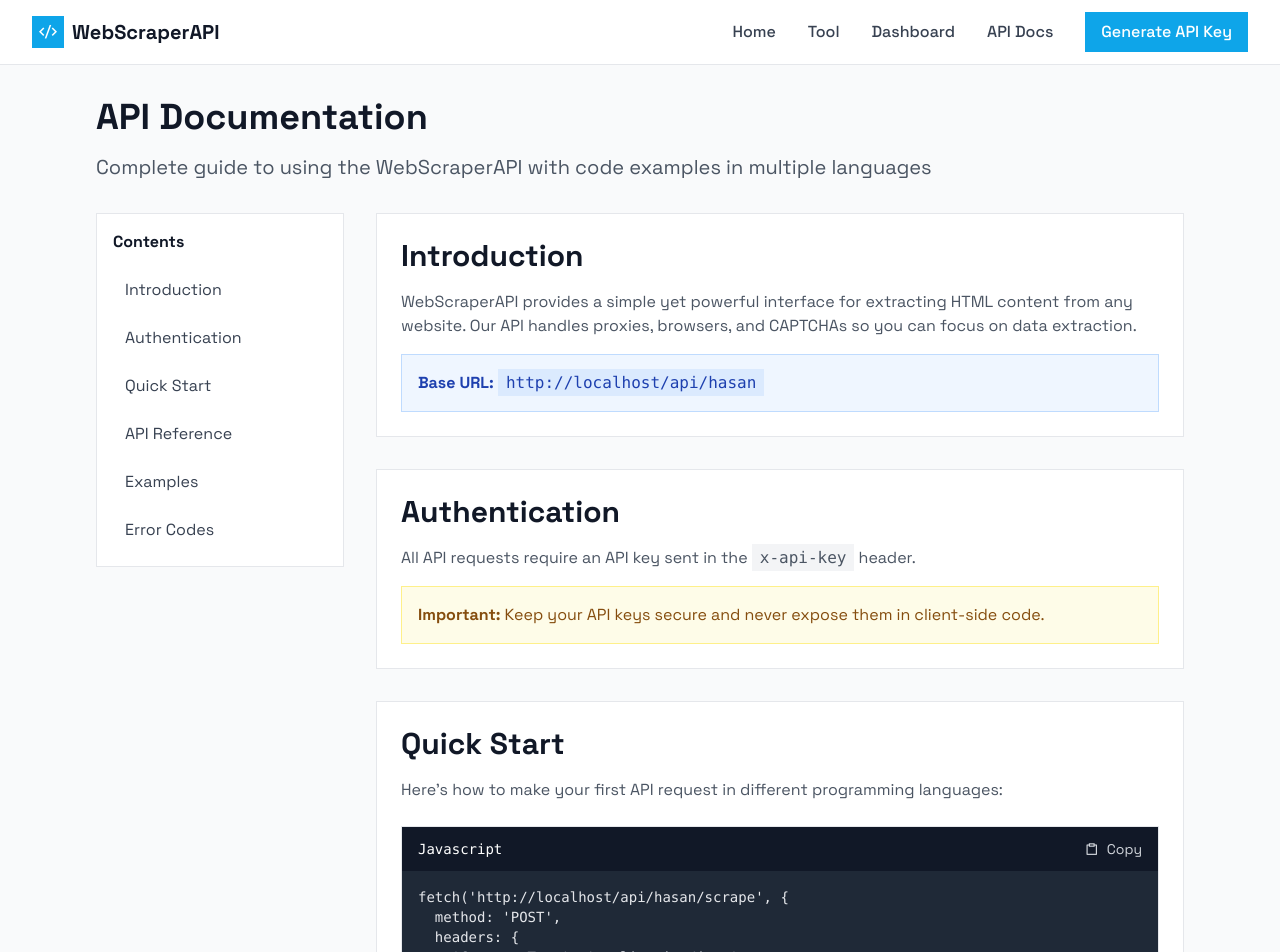
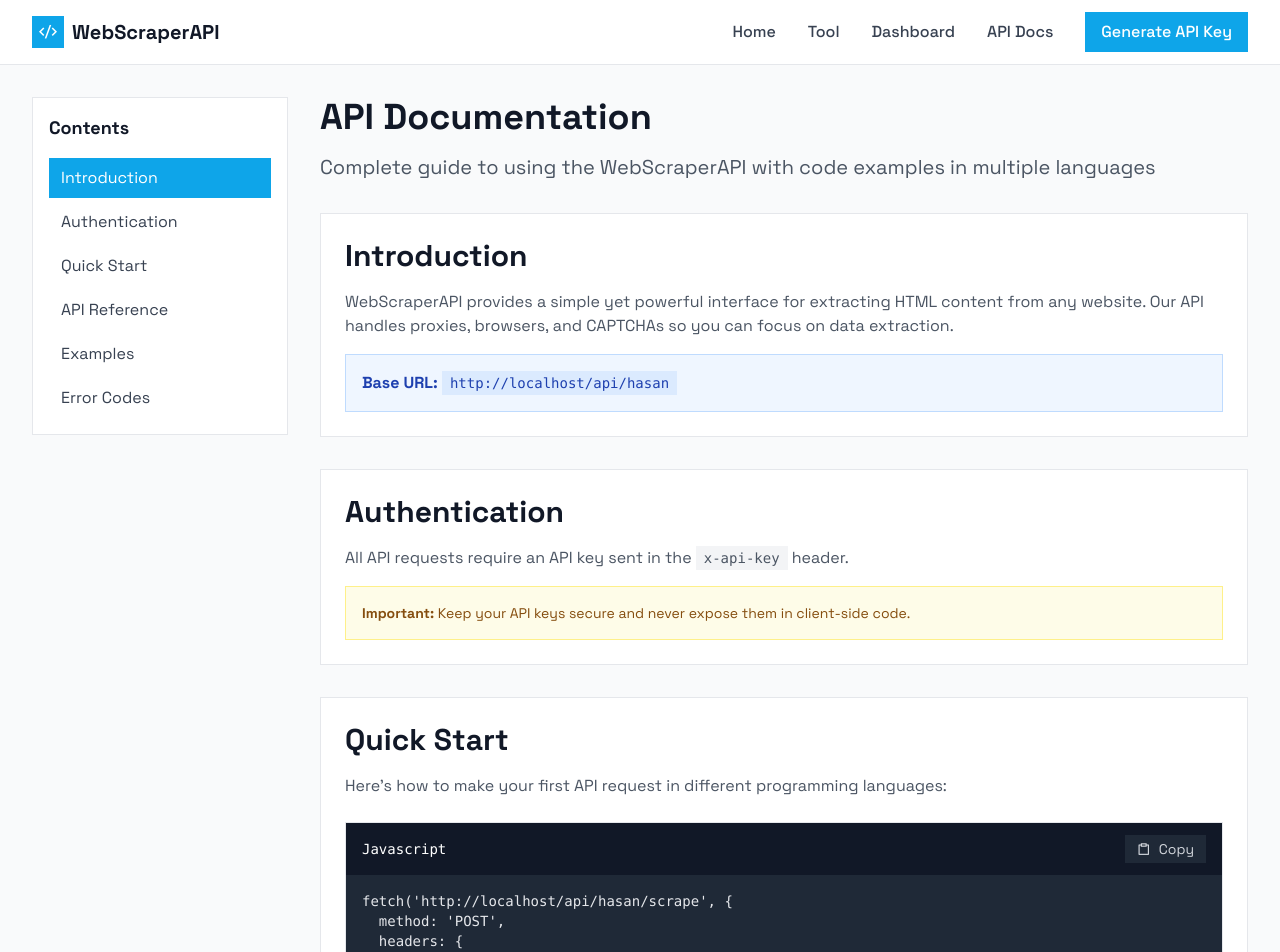
Before and after one commit to hasanxld/web-scraper, a Next.js app: page /docs in a window 1280 px wide. Shown: the top 952 px of the page. Built offline with nearby package versions, Linux system fonts and the light colour scheme.

Commit message:
Update docs.js

```diff
--- a/pages/docs.js
+++ b/pages/docs.js
@@ -6,6 +6,7 @@ import { useState, useEffect } from 'react'
 export default function Docs() {
   const [copiedLang, setCopiedLang] = useState('')
   const [websiteUrl, setWebsiteUrl] = useState('')
+  const [activeSection, setActiveSection] = useState('introduction')
 
   useEffect(() => {
     // Auto-detect current website URL
@@ -77,6 +78,15 @@ echo $response;
 ?>`
   }
 
+  const sections = [
+    { id: 'introduction', title: 'Introduction' },
+    { id: 'authentication', title: 'Authentication' },
+    { id: 'quick-start', title: 'Quick Start' },
+    { id: 'api-reference', title: 'API Reference' },
+    { id: 'examples', title: 'Examples' },
+    { id: 'error-codes', title: 'Error Codes' }
+  ]
+
   return (
     <>
       <Head>
@@ -89,35 +99,52 @@ echo $response;
       <Header />
 
       <main className="min-h-screen bg-gray-50 py-8">
-        <div className="max-w-6xl mx-auto px-4 sm:px-6 lg:px-8">
-          <div className="mb-8">
-            <h1 className="text-3xl md:text-4xl font-bold text-gray-900 mb-4">API Documentation</h1>
-            <p className="text-lg md:text-xl text-gray-600">
-              Complete guide to using the WebScraperAPI with code examples in multiple languages
+        <div className="max-w-7xl mx-auto px-4 sm:px-6 lg:px-8">
+          {/* Mobile Header */}
+          <div className="lg:hidden mb-6">
+            <h1 className="text-3xl font-bold text-gray-900 mb-4">API Documentation</h1>
+            <p className="text-gray-600">
+              Complete guide to using the WebScraperAPI
             </p>
           </div>
 
-          <div className="grid lg:grid-cols-4 gap-8">
-            {/* Mobile Friendly Sidebar */}
-            <div className="lg:col-span-1">
+          <div className="flex flex-col lg:flex-row gap-8">
+            {/* Mobile Friendly Sidebar - IMPROVED */}
+            <div className="lg:w-64 flex-shrink-0">
               <div className="bg-white border border-gray-200 rounded-lg p-4 sticky top-8">
-                <h3 className="font-bold text-gray-900 mb-4">Contents</h3>
-                <nav className="space-y-2">
-                  {['Introduction', 'Authentication', 'Quick Start', 'API Reference', 'Examples', 'Error Codes'].map((item) => (
-                    <a
-                      key={item}
-                      href={`#${item.toLowerCase().replace(' ', '-')}`}
-                      className="block px-3 py-2 text-gray-700 hover:bg-gray-100 rounded-md transition-colors"
+                <h3 className="font-bold text-gray-900 mb-4 text-lg">Contents</h3>
+                <nav className="space-y-1">
+                  {sections.map((section) => (
+                    <button
+                      key={section.id}
+                      onClick={() => {
+                        document.getElementById(section.id)?.scrollIntoView({ behavior: 'smooth' })
+                        setActiveSection(section.id)
+                      }}
+                      className={`w-full text-left px-3 py-2 rounded-md transition-colors ${
+                        activeSection === section.id
+                          ? 'bg-primary-500 text-white'
+                          : 'text-gray-700 hover:bg-gray-100'
+                      }`}
                     >
-                      {item}
-                    </a>
+                      {section.title}
+                    </button>
                   ))}
                 </nav>
               </div>
             </div>
 
-            {/* Content */}
-            <div className="lg:col-span-3 space-y-8">
+            {/* Content - MOBILE OPTIMIZED */}
+            <div className="flex-1 min-w-0">
+              {/* Desktop Header */}
+              <div className="hidden lg:block mb-8">
+                <h1 className="text-4xl font-bold text-gray-900 mb-4">API Documentation</h1>
+                <p className="text-xl text-gray-600">
+                  Complete guide to using the WebScraperAPI with code examples in multiple languages
+                </p>
+              </div>
+
+              <div className="space-y-8">
                 {/* Introduction */}
                 <section id="introduction" className="bg-white border border-gray-200 rounded-lg p-6">
                   <h2 className="text-2xl md:text-3xl font-bold text-gray-900 mb-4">Introduction</h2>
@@ -127,7 +154,7 @@ echo $response;
                   </p>
                   <div className="bg-blue-50 border border-blue-200 rounded-lg p-4">
                     <p className="text-blue-800">
-                    <strong>Base URL:</strong> <code className="bg-blue-100 px-2 py-1 rounded">{websiteUrl}/api/hasan</code>
+                      <strong>Base URL:</strong> <code className="bg-blue-100 px-2 py-1 rounded text-sm">{websiteUrl}/api/hasan</code>
                     </p>
                   </div>
                 </section>
@@ -136,10 +163,10 @@ echo $response;
                 <section id="authentication" className="bg-white border border-gray-200 rounded-lg p-6">
                   <h2 className="text-2xl md:text-3xl font-bold text-gray-900 mb-4">Authentication</h2>
                   <p className="text-gray-600 mb-4">
-                  All API requests require an API key sent in the <code className="bg-gray-100 px-2 py-1 rounded">x-api-key</code> header.
+                    All API requests require an API key sent in the <code className="bg-gray-100 px-2 py-1 rounded text-sm">x-api-key</code> header.
                   </p>
                   <div className="bg-yellow-50 border border-yellow-200 rounded-lg p-4">
-                  <p className="text-yellow-800">
+                    <p className="text-yellow-800 text-sm">
                       <strong>Important:</strong> Keep your API keys secure and never expose them in client-side code.
                     </p>
                   </div>
@@ -155,17 +182,17 @@ echo $response;
                   <div className="space-y-4">
                     {Object.entries(codeExamples).map(([lang, code]) => (
                       <div key={lang} className="border border-gray-200 rounded-lg overflow-hidden">
-                      <div className="bg-gray-900 px-4 py-3 flex justify-between items-center">
+                        <div className="bg-gray-900 px-4 py-3 flex flex-col sm:flex-row justify-between items-start sm:items-center gap-2">
                           <span className="text-white font-mono text-sm capitalize">{lang}</span>
                           <button
                             onClick={() => copyCode(code, lang)}
-                          className="text-gray-300 hover:text-white flex items-center space-x-2 text-sm"
+                            className="text-gray-300 hover:text-white flex items-center space-x-2 text-sm bg-gray-800 px-3 py-1 rounded"
                           >
                             <i className="ri-clipboard-line"></i>
                             <span>{copiedLang === lang ? 'Copied!' : 'Copy'}</span>
                           </button>
                         </div>
-                      <pre className="p-4 bg-gray-800 text-gray-200 overflow-x-auto text-sm">
+                        <pre className="p-4 bg-gray-800 text-gray-200 overflow-x-auto text-xs sm:text-sm">
                           <code>{code}</code>
                         </pre>
                       </div>
@@ -179,29 +206,29 @@ echo $response;
 
                   <div className="border border-gray-200 rounded-lg overflow-hidden">
                     <div className="bg-gray-900 text-white px-4 py-3">
-                    <span className="font-mono">POST /api/hasan/scrape</span>
+                      <span className="font-mono text-sm sm:text-base">POST /api/hasan/scrape</span>
                     </div>
 
-                  <div className="p-4 md:p-6 space-y-6">
+                    <div className="p-4 sm:p-6 space-y-6">
                       <div>
                         <h4 className="font-bold text-gray-900 mb-3">Request Headers</h4>
                         <div className="bg-gray-50 rounded-lg p-4 overflow-x-auto">
-                        <table className="w-full text-sm">
+                          <table className="w-full text-sm min-w-full">
                             <thead>
                               <tr className="border-b border-gray-200">
-                              <th className="text-left py-2">Header</th>
-                              <th className="text-left py-2">Description</th>
-                              <th className="text-left py-2">Required</th>
+                                <th className="text-left py-2 font-semibold">Header</th>
+                                <th className="text-left py-2 font-semibold">Description</th>
+                                <th className="text-left py-2 font-semibold">Required</th>
                               </tr>
                             </thead>
                             <tbody>
                               <tr className="border-b border-gray-200">
-                              <td className="py-2 font-mono">x-api-key</td>
+                                <td className="py-2 font-mono text-xs sm:text-sm">x-api-key</td>
                                 <td className="py-2">Your API key</td>
                                 <td className="py-2">Yes</td>
                               </tr>
                               <tr>
-                              <td className="py-2 font-mono">Content-Type</td>
+                                <td className="py-2 font-mono text-xs sm:text-sm">Content-Type</td>
                                 <td className="py-2">application/json</td>
                                 <td className="py-2">Yes</td>
                               </tr>
@@ -213,7 +240,7 @@ echo $response;
                       <div>
                         <h4 className="font-bold text-gray-900 mb-3">Request Body</h4>
                         <div className="bg-gray-800 rounded-lg p-4 overflow-x-auto">
-                        <pre className="text-green-400 text-sm">
+                          <pre className="text-green-400 text-xs sm:text-sm">
 {`{
   "url": "https://example.com"
 }`}
@@ -224,7 +251,7 @@ echo $response;
                       <div>
                         <h4 className="font-bold text-gray-900 mb-3">Response</h4>
                         <div className="bg-gray-800 rounded-lg p-4 overflow-x-auto">
-                        <pre className="text-green-400 text-sm">
+                          <pre className="text-green-400 text-xs sm:text-sm">
 {`{
   "status": "success",
   "url": "https://example.com",
@@ -240,6 +267,36 @@ echo $response;
                     </div>
                   </div>
                 </section>
+
+                {/* Error Codes */}
+                <section id="error-codes" className="bg-white border border-gray-200 rounded-lg p-6">
+                  <h2 className="text-2xl md:text-3xl font-bold text-gray-900 mb-4">Error Codes</h2>
+                  <div className="overflow-x-auto">
+                    <table className="w-full text-sm">
+                      <thead>
+                        <tr className="border-b border-gray-200">
+                          <th className="text-left py-2 font-semibold">Code</th>
+                          <th className="text-left py-2 font-semibold">Description</th>
+                        </tr>
+                      </thead>
+                      <tbody>
+                        <tr className="border-b border-gray-200">
+                          <td className="py-2 font-mono">400</td>
+                          <td className="py-2">Bad Request - Invalid URL or missing parameters</td>
+                        </tr>
+                        <tr className="border-b border-gray-200">
+                          <td className="py-2 font-mono">401</td>
+                          <td className="py-2">Unauthorized - Invalid or missing API key</td>
+                        </tr>
+                        <tr className="border-b border-gray-200">
+                          <td className="py-2 font-mono">500</td>
+                          <td className="py-2">Internal Server Error - Scraping failed</td>
+                        </tr>
+                      </tbody>
+                    </table>
+                  </div>
+                </section>
+              </div>
             </div>
           </div>
         </div>
```
Lines whose indentation alone changed are shown as unchanged.
